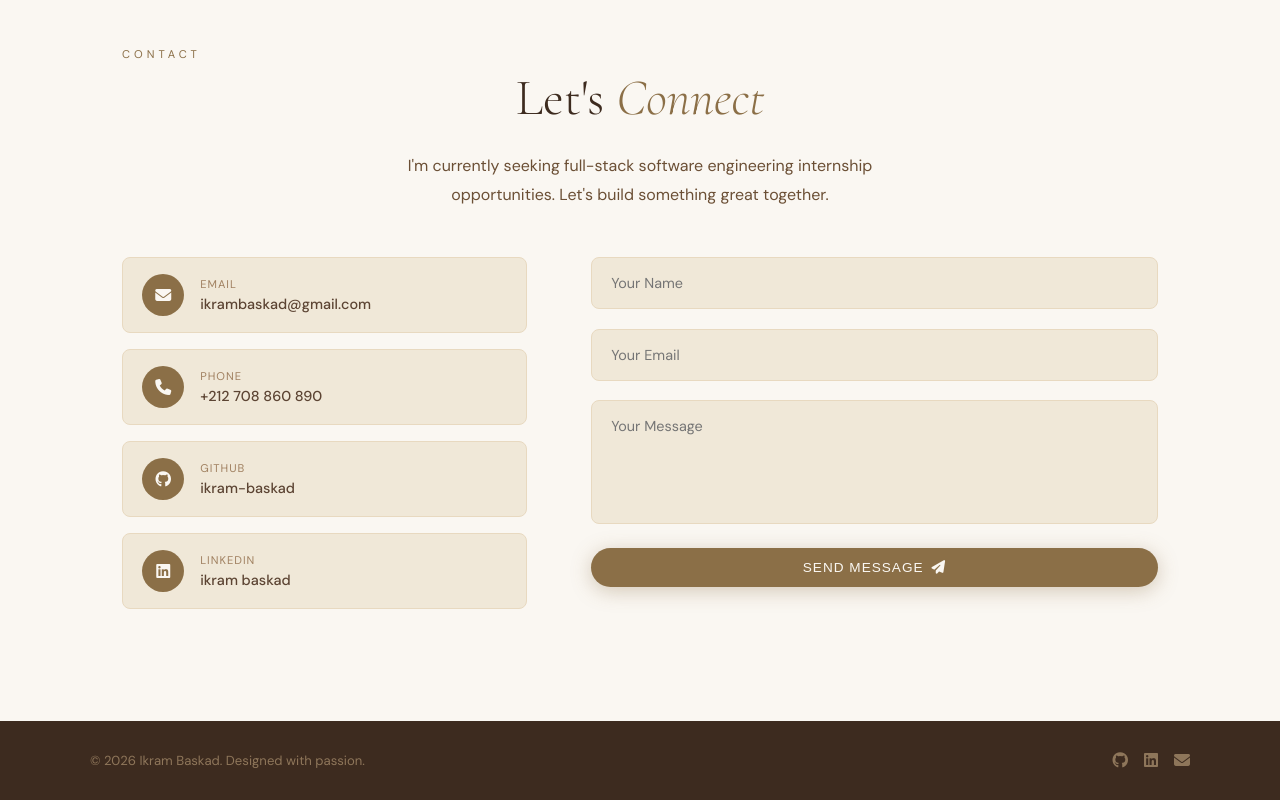
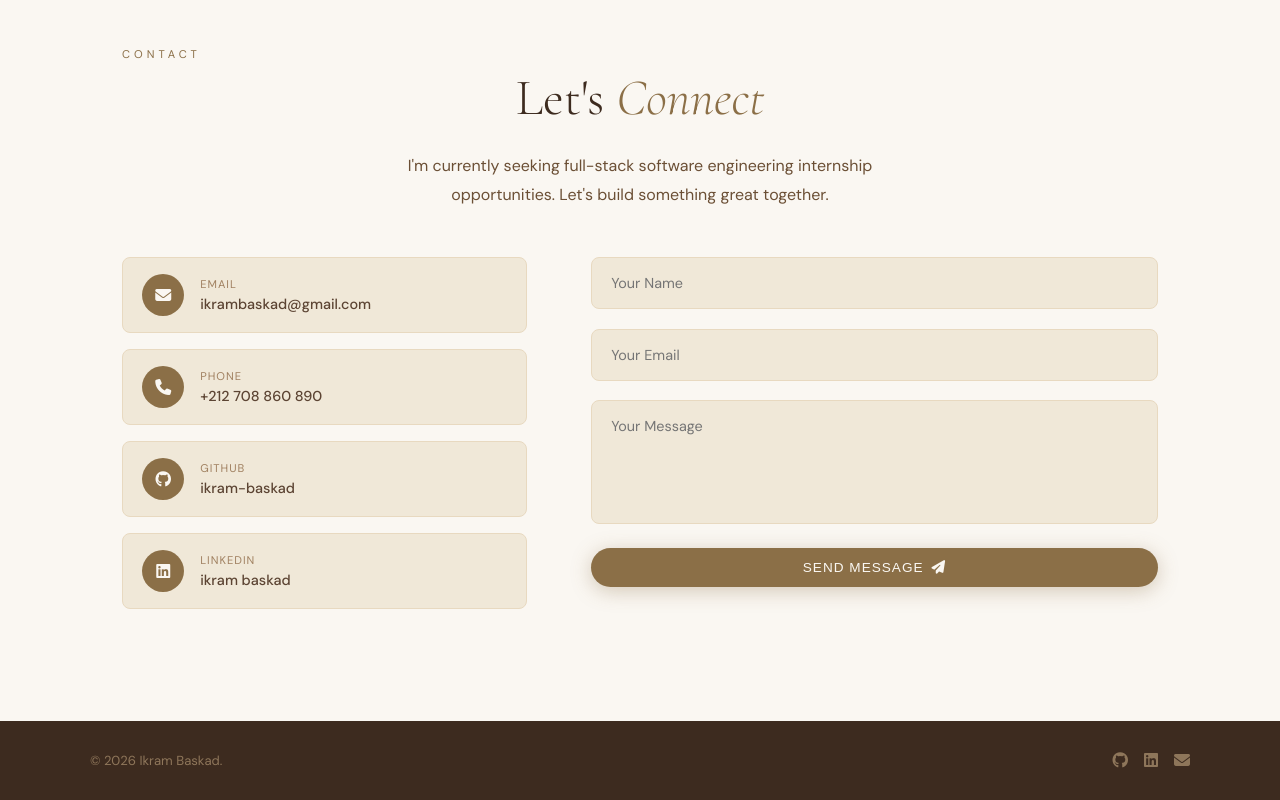
Before and after one commit to ikram-baskad/ikram-baskad.github.io, a plain HTML site: page index.html in a window 1280 px wide. Shown: the part 5311-6111 px from the top of the page. Drawn offline with nearby package versions, Linux system fonts and the light colour scheme.

Commit message:
Update index.html

```diff
--- a/index.html
+++ b/index.html
@@ -394,7 +394,7 @@
   <!-- FOOTER -->
   <footer class="footer">
     <div class="footer-inner">
-      <p>© 2026 Ikram Baskad. Designed with passion.</p>
+      <p>© 2026 Ikram Baskad.</p>
       <div class="footer-socials">
         <a href="https://github.com/ikram-baskad" target="_blank"><i class="fab fa-github"></i></a>
         <a href="https://www.linkedin.com/in/ikram-baskad-8b6aa2307/" target="_blank"><i class="fab fa-linkedin"></i></a>
@@ -405,4 +405,5 @@
 
   <script src="portfolio.js"></script>
 </body>
+
 </html>
```
